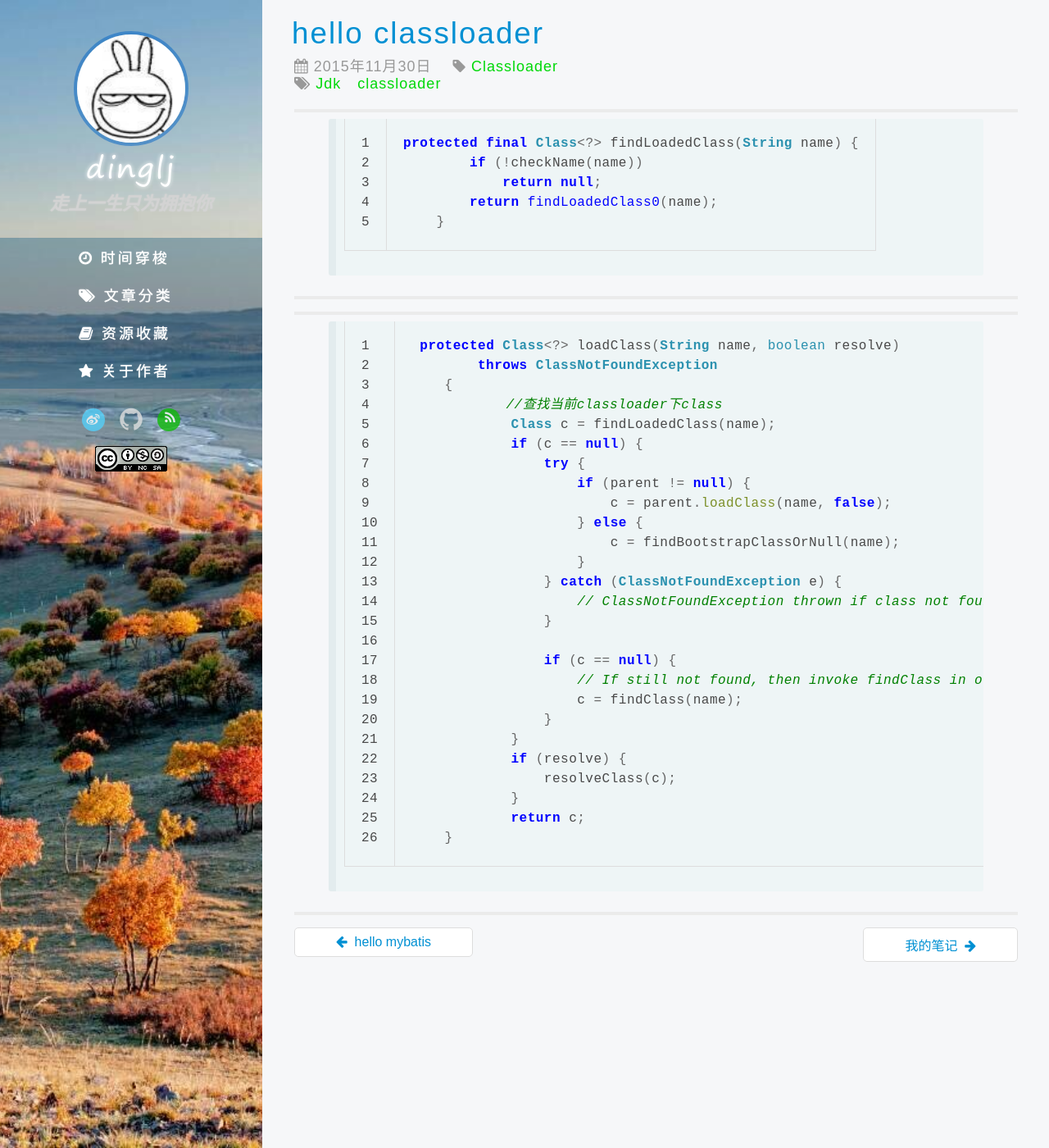
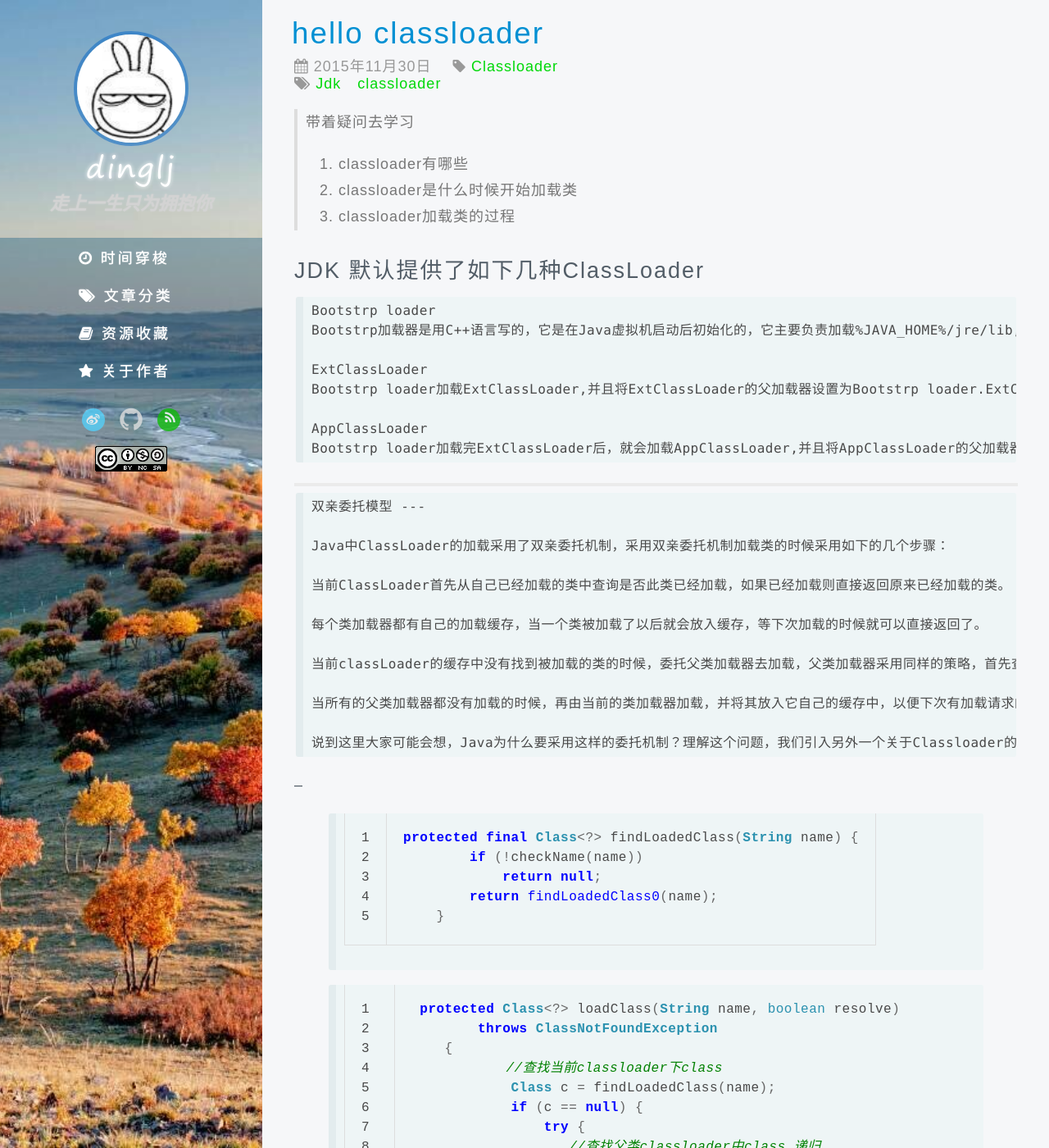
Before and after one commit to dinglj/dinglj.github.io, a Jekyll site: the page built from _posts/java/2015-11-30-hello classloader.md, in a window 1280 px wide and 1400 px high. Shown: the whole window at 82% size. Built offline with Jekyll 4.4.1, drawn with Linux system fonts in a browser that asks for light colours; some web fonts are replaced; comment, search, counter and statistics services are not loaded; some of the changed text lies outside the part shown.

Commit message:
add classloader

```diff
--- a/_posts/java/2015-11-30-hello classloader.md
+++ b/_posts/java/2015-11-30-hello classloader.md
@@ -9,9 +9,44 @@ SyntaxHihglighter: true
 shTheme: shThemeEclipse # shThemeDefault  shThemeDjango  shThemeEclipse  shThemeEmacs  shThemeFadeToGrey  shThemeMidnight  shThemeRDark
 
 ---
+>带着疑问去学习
+>1.	classloader有哪些
+2.	classloader是什么时候开始加载类
+3.	classloader加载类的过程
 
 
+
+JDK 默认提供了如下几种ClassLoader
 ---
+
+	Bootstrp loader
+	Bootstrp加载器是用C++语言写的，它是在Java虚拟机启动后初始化的，它主要负责加载%JAVA_HOME%/jre/lib,-Xbootclasspath参数指定的路径以及%JAVA_HOME%/jre/classes中的类。
+
+	ExtClassLoader
+	Bootstrp loader加载ExtClassLoader,并且将ExtClassLoader的父加载器设置为Bootstrp loader.ExtClassLoader是用Java写的，具体来说就是 sun.misc.Launcher$ExtClassLoader，ExtClassLoader主要加载%JAVA_HOME%/jre/lib/ext，此路径下的所有classes目录以及java.ext.dirs系统变量指定的路径中类库。
+
+	AppClassLoader
+	Bootstrp loader加载完ExtClassLoader后，就会加载AppClassLoader,并且将AppClassLoader的父加载器指定为 ExtClassLoader。AppClassLoader也是用Java写成的，它的实现类是 sun.misc.Launcher$AppClassLoader，另外我们知道ClassLoader中有个getSystemClassLoader方法,此方法返回的正是AppclassLoader.AppClassLoader主要负责加载classpath所指定的位置的类或者是jar文档，它也是Java程序默认的类加载器。
+
+---
+	双亲委托模型
+---
+
+	Java中ClassLoader的加载采用了双亲委托机制，采用双亲委托机制加载类的时候采用如下的几个步骤：
+
+	当前ClassLoader首先从自己已经加载的类中查询是否此类已经加载，如果已经加载则直接返回原来已经加载的类。
+
+	每个类加载器都有自己的加载缓存，当一个类被加载了以后就会放入缓存，等下次加载的时候就可以直接返回了。
+
+	当前classLoader的缓存中没有找到被加载的类的时候，委托父类加载器去加载，父类加载器采用同样的策略，首先查看自己的缓存，然后委托父类的父类去加载，一直到bootstrp ClassLoader.
+
+	当所有的父类加载器都没有加载的时候，再由当前的类加载器加载，并将其放入它自己的缓存中，以便下次有加载请求的时候直接返回。
+
+	说到这里大家可能会想，Java为什么要采用这样的委托机制？理解这个问题，我们引入另外一个关于Classloader的概念“命名空间”， 它是指要确定某一个类，需要类的全限定名以及加载此类的ClassLoader来共同确定。也就是说即使两个类的全限定名是相同的，但是因为不同的 ClassLoader加载了此类，那么在JVM中它是不同的类。明白了命名空间以后，我们再来看看委托模型。采用了委托模型以后加大了不同的 ClassLoader的交互能力，比如上面说的，我们JDK本生提供的类库，比如hashmap,linkedlist等等，这些类由bootstrp 类加载器加载了以后，无论你程序中有多少个类加载器，那么这些类其实都是可以共享的，这样就避免了不同的类加载器加载了同样名字的不同类以后造成混乱。
+
+--
+
+
 {% highlight java linenos %}
 protected final Class<?> findLoadedClass(String name) {
         if (!checkName(name))
@@ -19,10 +54,9 @@ protected final Class<?> findLoadedClass(String name) {
         return findLoadedClass0(name);
     }
 {% endhighlight %}
----
 
 
----
+
 {% highlight java linenos %}
  protected Class<?> loadClass(String name, boolean resolve)
         throws ClassNotFoundException
@@ -31,9 +65,11 @@ protected final Class<?> findLoadedClass(String name) {
             Class c = findLoadedClass(name);
             if (c == null) {
                 try {
+					//查找父类classloader中class 递归
                     if (parent != null) {
                         c = parent.loadClass(name, false);
                     } else {
+						//递归直到父类classloader为null,查找Bootstrploader中的class
                         c = findBootstrapClassOrNull(name);
                     }
                 } catch (ClassNotFoundException e) {
@@ -51,5 +87,3 @@ protected final Class<?> findLoadedClass(String name) {
             return c;
     }
 {% endhighlight %}
-
----
```
